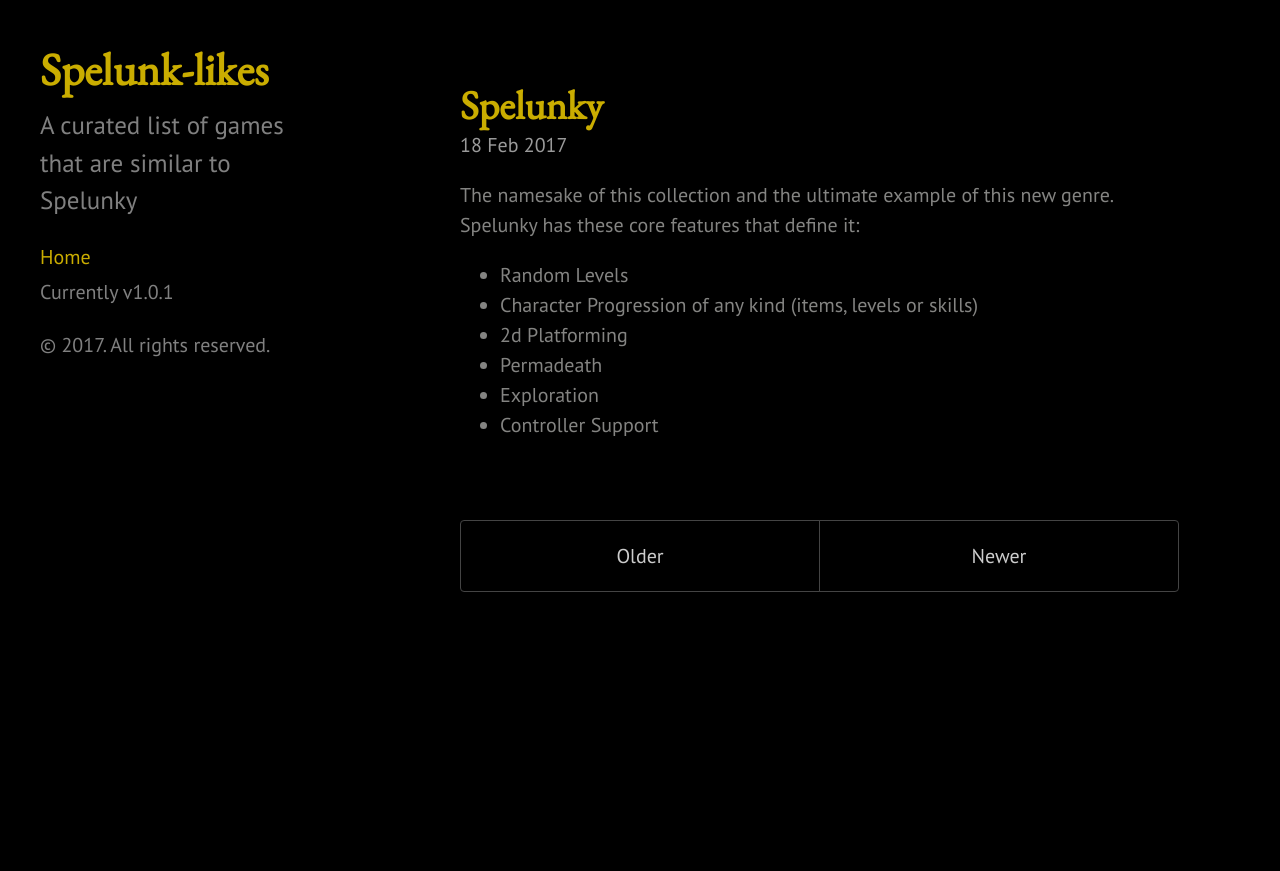
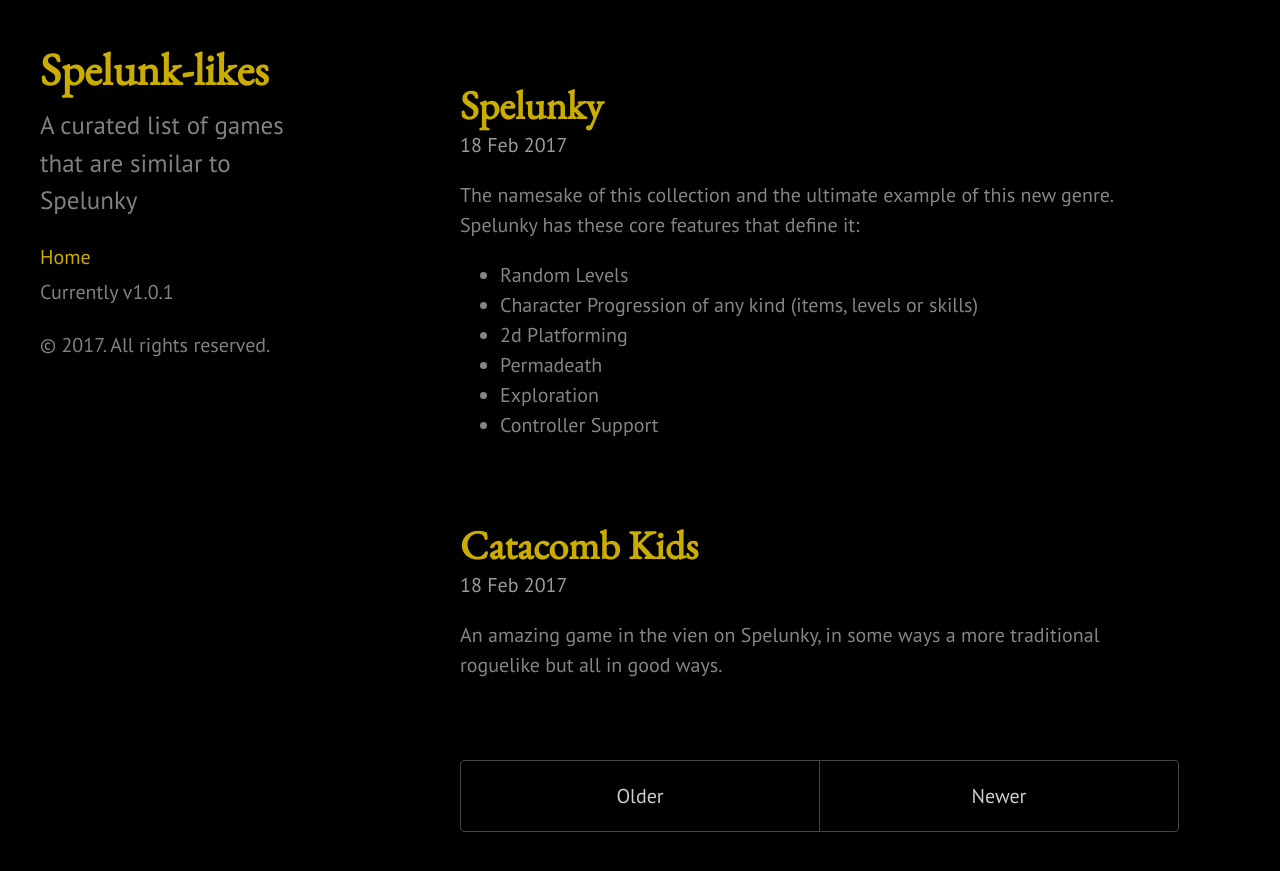
Before and after one commit to math0ne/spelunky-likes, a Jekyll site: the page built from index.html, in a window 1280 px wide and 972 px high. Shown: the top 871 px of the window. Built offline with Jekyll 4.4.1, drawn with Linux system fonts in a browser that asks for light colours; the list of posts is cut into pages by our own code.

Commit message:
second post, more fields

```diff
--- a/_layouts/post.html
+++ b/_layouts/post.html
@@ -14,7 +14,7 @@
     <p><em>Controller Support: </em>{{ page.score-controller }}</p>
   </div>
   <div class="rogue-image">
-    <img src="{{ site.url }}{{ page.game-image }}">
+    <img src="{{ site.url }}public/images/{{ page.game-image }}">
   </div>
   {{ content }}
 </div>
--- /dev/null
+++ b/_posts/2017-02-18-Catacomb-Kids.md
@@ -0,0 +1,19 @@
+---
+layout: post
+title: Catacomb Kids
+game-url: https://www.ckgame.net/
+game-publisher: https://www.ckgame.net/
+game-image: zXfvk6T.png
+game-published:
+game-status: Early Access
+score-random: 5
+score-progression: 4
+score-platforming: 4
+score-permadeath: 5
+score-exploration: 5
+score-controller: 1
+catagory: fit
+year-added: 2015
+---
+
+An amazing game in the vien on Spelunky, in some ways a more traditional roguelike but all in good ways.
```
Also changed, not shown: _posts/2017-02-18-Spelunky.md (+4 -1 lines).
